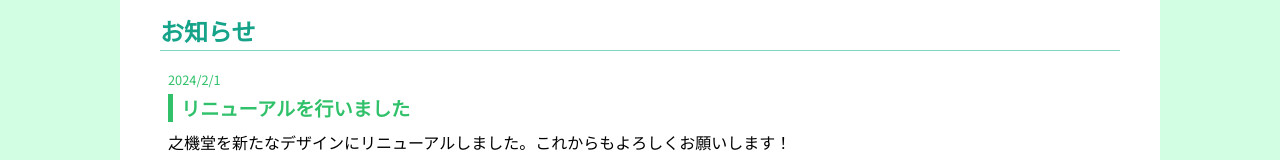
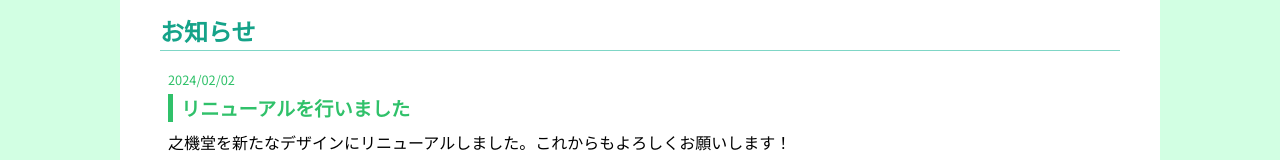
Before and after one commit to kaeru2193/kaeru-site-home, a Next.js app: page / in a window 1280 px wide. Shown: the part 951-1111 px from the top of the page. Built offline with nearby package versions, Linux system fonts and the light colour scheme.

Commit message:
fix: post date timezone.

```diff
--- a/app/news/news.tsx
+++ b/app/news/news.tsx
@@ -1,11 +1,19 @@
+import dayjs from "dayjs"
+import utc from 'dayjs/plugin/utc'
+import timezone from 'dayjs/plugin/timezone'
+
+dayjs.locale("ja")
+dayjs.extend(utc)
+dayjs.extend(timezone)
+
 import style from "./news.module.css"
 
 export const NewsList = (props: any) => {
     return (
         <div>
             {props.data.map((e: any, idx: number) => {
-                const postDate = new Date(`${e.date}T00:00:00+09:00`)
-                const viewdate = `${postDate.getFullYear()}/${postDate.getMonth() + 1}/${postDate.getDate()}`
+                const postDate = dayjs(`${e.date}T00:00:00+09:00`)
+                const viewdate = postDate.tz('Asia/Tokyo').format('YYYY/MM/DD')
 
                 return (
                     <div className={style.entry} key={idx}>
--- a/app/self-intro/page.tsx
+++ b/app/self-intro/page.tsx
@@ -6,7 +6,7 @@ const Page = () => {
             <h2>名義</h2>
             <ul>
                 <li>
-                    かえる / karu2193
+                    かえる / kaeru2193
                     <ul>
                         <li>最もよく使う</li>
                     </ul>
--- a/package.json
+++ b/package.json
@@ -8,6 +8,7 @@
   "devDependencies": {
     "@types/node": "^20.11.14",
     "@types/react": "^18.2.48",
+    "dayjs": "^1.11.10",
     "next": "^14.1.0",
     "react": "^18.2.0",
     "react-dom": "^18.2.0",
```
Also changed, not shown: 1 other file (tests, documents, lock files or other folders).
